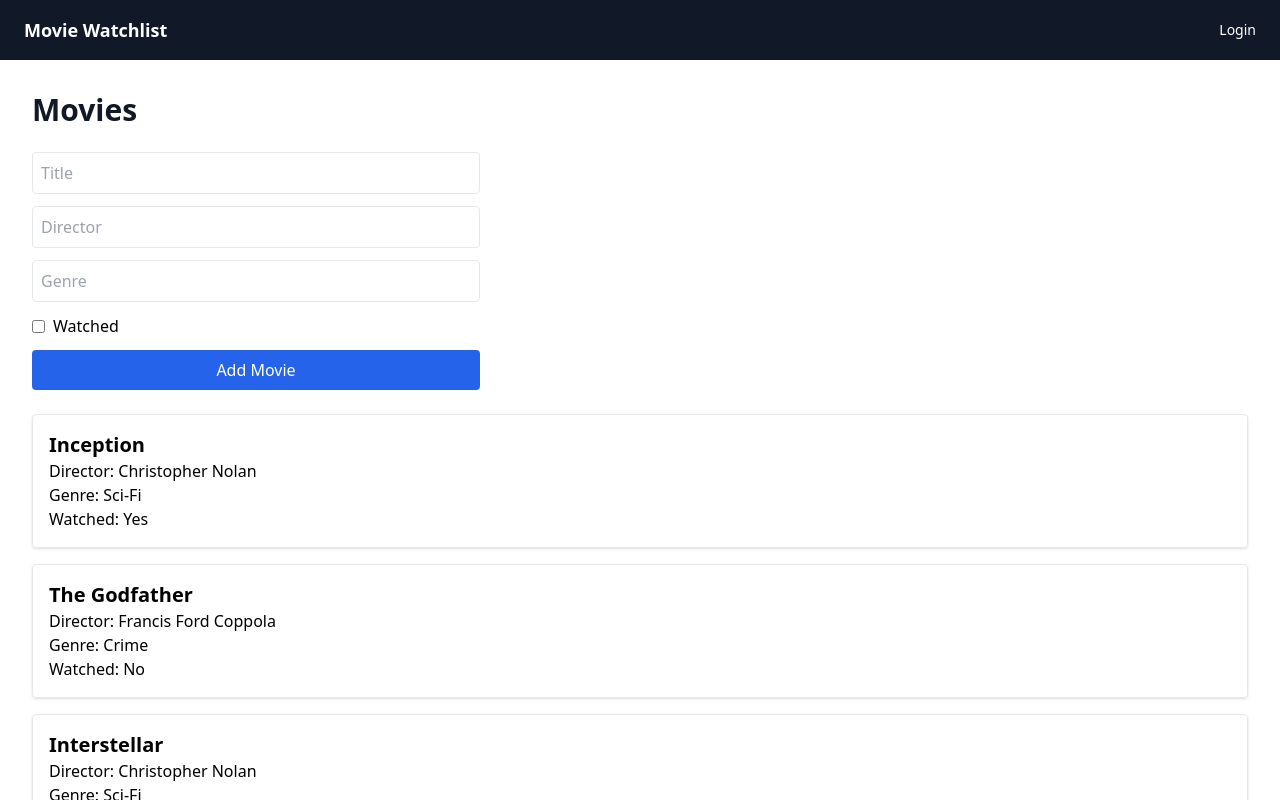
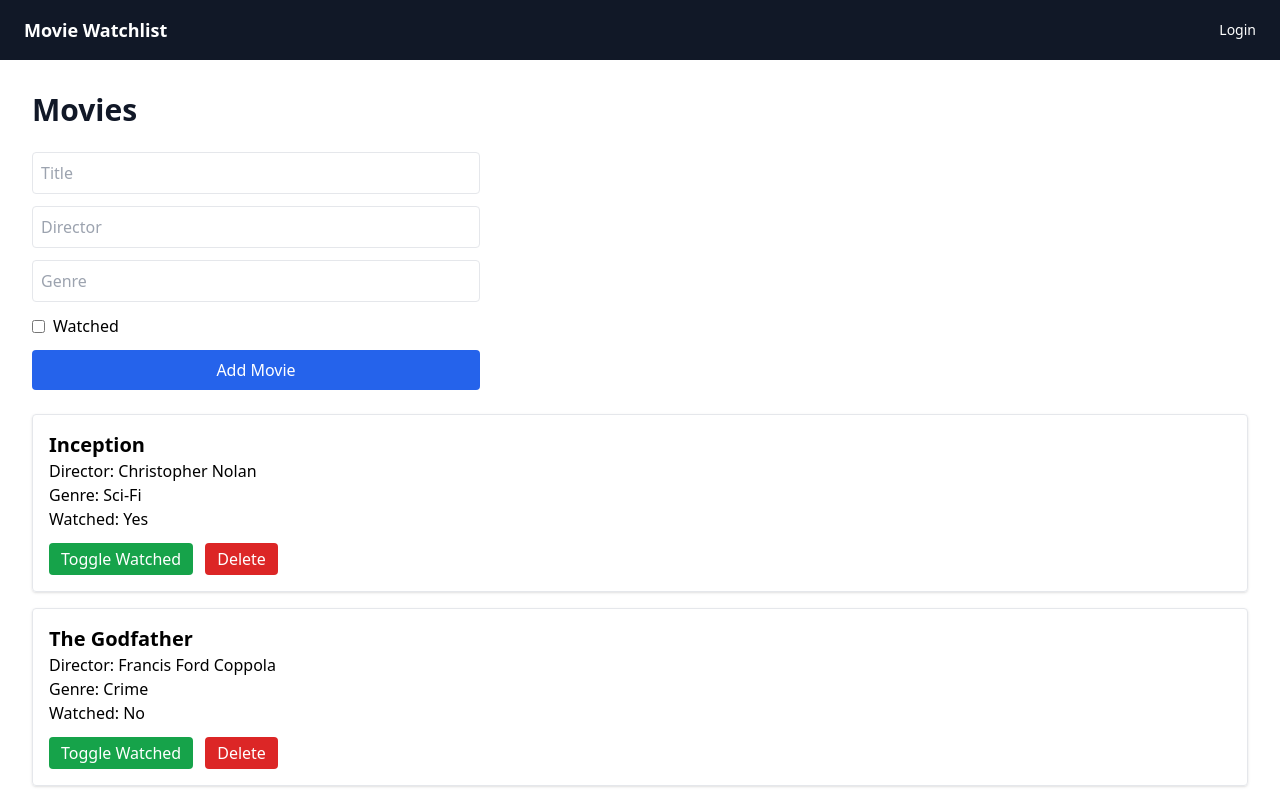
Before and after one commit to Rexhije/movie-watchlist-132818, a React (Vite) app: page /movies in a window 1280 px wide. Shown: the top 800 px of the page. Built offline with nearby package versions, Linux system fonts and the light colour scheme.

Commit message:
Implemented Update and Delete

```diff
--- a/src/pages/MoviesPage.jsx
+++ b/src/pages/MoviesPage.jsx
@@ -51,6 +51,18 @@ function MoviesPage() {
         })
 
         setMessage('')
+    }
+
+    const toggleWatched = (id) => {
+        setMovieList(prevMovies =>
+            prevMovies.map(movie =>
+                movie.id === id ? { ...movie, watched: !movie.watched } : movie
+            )
+        )
+    }
+
+    const deleteMovie = (id) => {
+        setMovieList(prevMovies => prevMovies.filter(movie => movie.id !== id))
     }
 
     return (
@@ -109,6 +121,22 @@ function MoviesPage() {
                         <p>Director: {movie.director}</p>
                         <p>Genre: {movie.genre}</p>
                         <p>Watched: {movie.watched ? 'Yes' : 'No'}</p>
+
+                        <div className="flex gap-3 mt-3">
+                            <button
+                                onClick={() => toggleWatched(movie.id)}
+                                className="bg-green-600 text-white px-3 py-1 rounded hover:bg-green-700"
+                            >
+                                Toggle Watched
+                            </button>
+
+                            <button
+                                onClick={() => deleteMovie(movie.id)}
+                                className="bg-red-600 text-white px-3 py-1 rounded hover:bg-red-700"
+                            >
+                                Delete
+                            </button>
+                        </div>
                     </div>
                 ))}
             </div>
```
